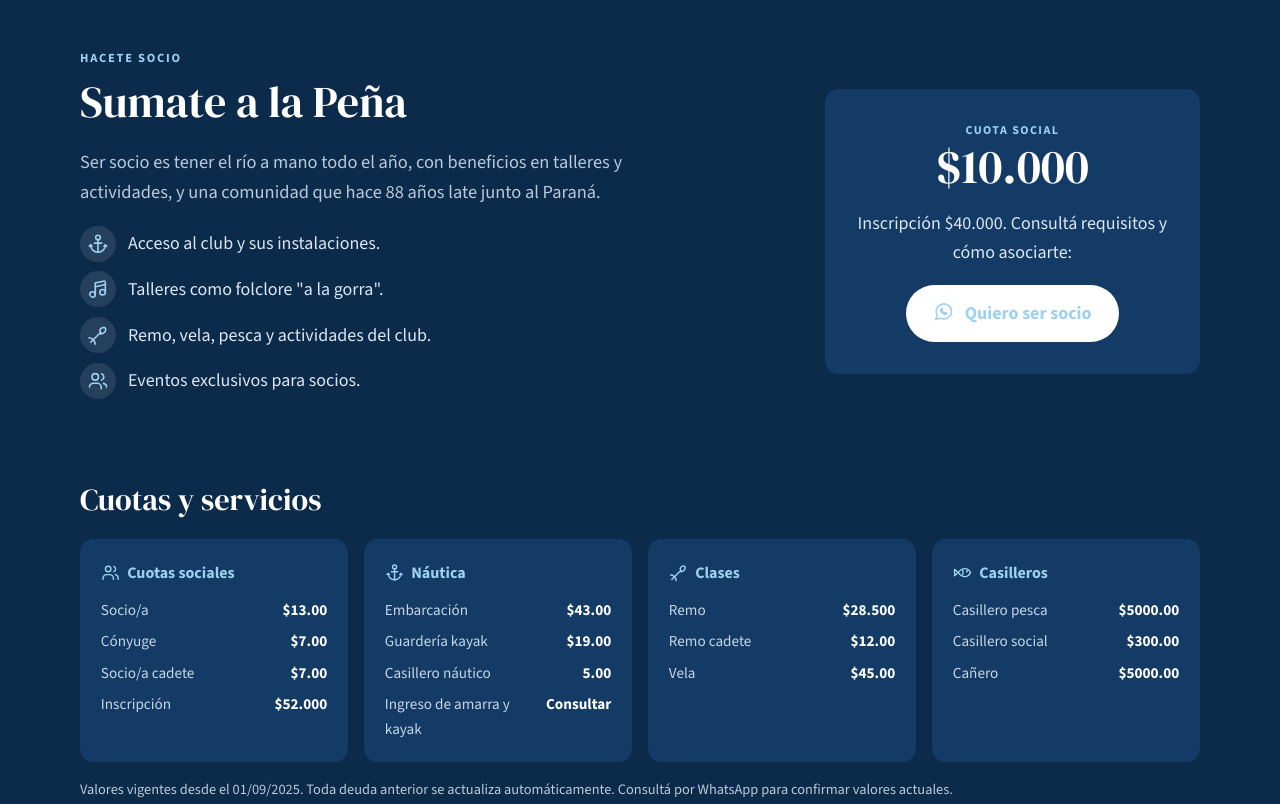
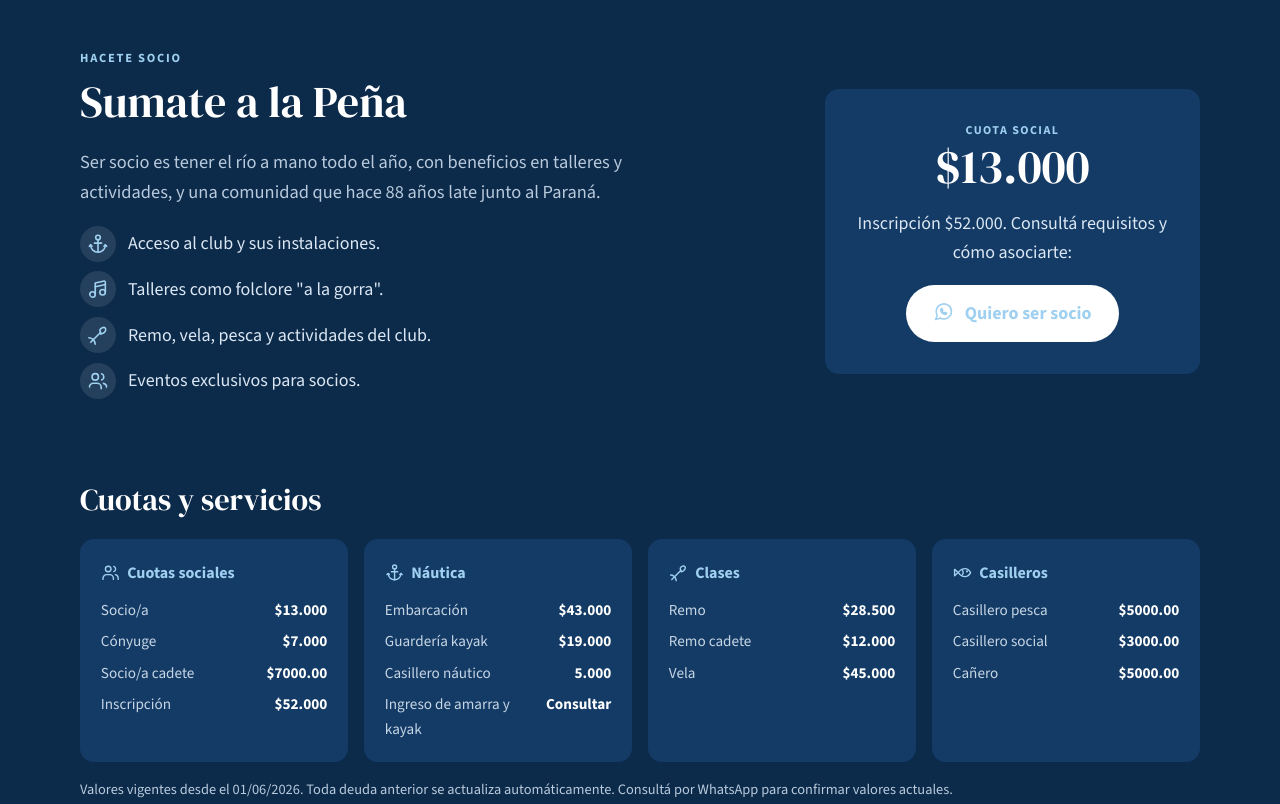
Before and after one commit to luc-io/pnbe-web, a plain HTML site: page index.html in a window 1280 px wide. Shown: the part 9020-9824 px from the top of the page. Drawn offline with nearby package versions, Linux system fonts and the light colour scheme.

Commit message:
Update index.html

```diff
--- a/index.html
+++ b/index.html
@@ -326,8 +326,8 @@
         </ul>
       </div>
       <div class="socios__cta">
-        <p class="socios__price"><small>Cuota social</small><strong>$10.000</strong></p>
-        <p>Inscripción $40.000. Consultá requisitos y cómo asociarte:</p>
+        <p class="socios__price"><small>Cuota social</small><strong>$13.000</strong></p>
+        <p>Inscripción $52.000. Consultá requisitos y cómo asociarte:</p>
         <a class="btn btn--light" href="https://wa.me/5493412298948?text=Hola!%20Quiero%20asociarme%20al%20club" target="_blank" rel="noopener"><svg class="i"><use href="#i-chat"/></svg> Quiero ser socio</a>
       </div>
     </div>
@@ -338,18 +338,18 @@
         <div class="prices__group">
           <h4><svg class="i"><use href="#i-users"/></svg> Cuotas sociales</h4>
           <dl>
-            <dt>Socio/a</dt><dd>$13.00</dd>
-            <dt>Cónyuge</dt><dd>$7.00</dd>
-            <dt>Socio/a cadete</dt><dd>$7.00</dd>
+            <dt>Socio/a</dt><dd>$13.000</dd>
+            <dt>Cónyuge</dt><dd>$7.000</dd>
+            <dt>Socio/a cadete</dt><dd>$7000.00</dd>
             <dt>Inscripción</dt><dd>$52.000</ddd>
           </dl>
         </div>
         <div class="prices__group">
           <h4><svg class="i"><use href="#i-anchor"/></svg> Náutica</h4>
           <dl>
-            <dt>Embarcación</dt><dd>$43.00</dd>
-            <dt>Guardería kayak</dt><dd>$19.00</dd>
-            <dt>Casillero náutico</dt><dd>5.00</dd>
+            <dt>Embarcación</dt><dd>$43.000</dd>
+            <dt>Guardería kayak</dt><dd>$19.000</dd>
+            <dt>Casillero náutico</dt><dd>5.000</dd>
             <dt>Ingreso de amarra y kayak</dt><dd>Consultar</dd>
           </dl>
         </div>
@@ -357,20 +357,20 @@
           <h4><svg class="i"><use href="#i-oar"/></svg> Clases</h4>
           <dl>
             <dt>Remo</dt><dd>$28.500</dd>
-            <dt>Remo cadete</dt><dd>$12.00</dd>
-            <dt>Vela</dt><dd>$45.00</dd>
+            <dt>Remo cadete</dt><dd>$12.000</dd>
+            <dt>Vela</dt><dd>$45.000</dd>
           </dl>
         </div>
         <div class="prices__group">
           <h4><svg class="i"><use href="#i-fish"/></svg> Casilleros</h4>
           <dl>
             <dt>Casillero pesca</dt><dd>$5000.00</dd>
-            <dt>Casillero social</dt><dd>$300.00</dd>
+            <dt>Casillero social</dt><dd>$3000.00</dd>
             <dt>Cañero</dt><dd>$5000.00</dd>
           </dl>
         </div>
       </div>
-      <p class="muted prices__note">Valores vigentes desde el 01/09/2025. Toda deuda anterior se actualiza automáticamente. Consultá por WhatsApp para confirmar valores actuales.</p>
+      <p class="muted prices__note">Valores vigentes desde el 01/06/2026. Toda deuda anterior se actualiza automáticamente. Consultá por WhatsApp para confirmar valores actuales.</p>
     </div>
   </section>
 
```
